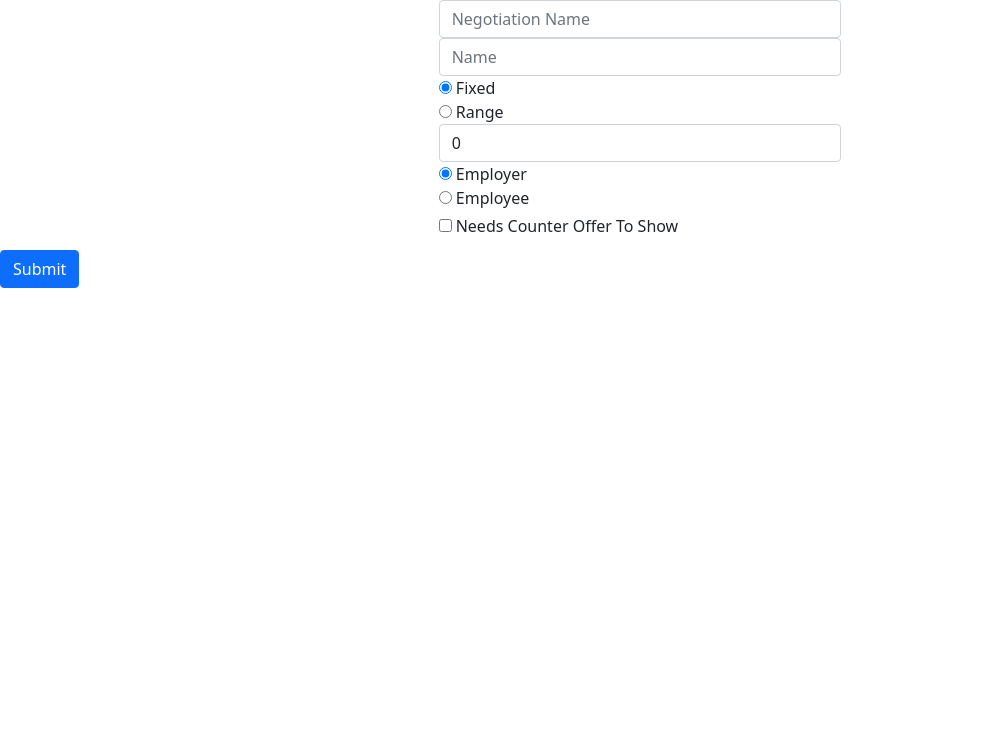
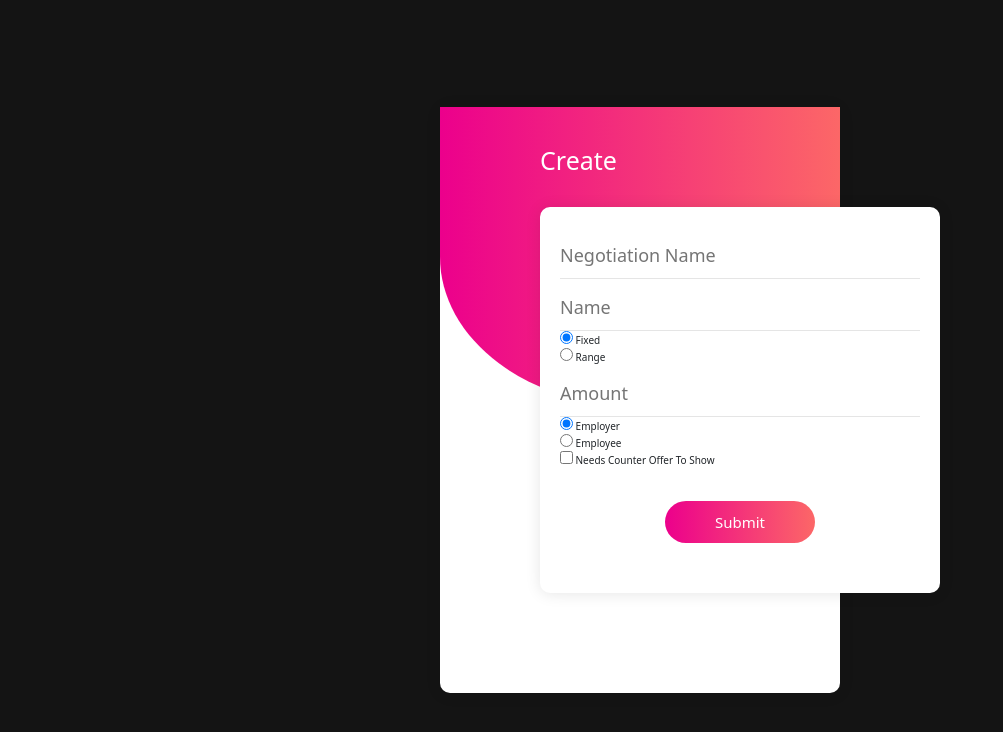
Before and after one commit to cybermv/SalaryNegotiator, an Angular app in the folder Vele.SalaryNegotiator.Web/clientApp/: page / in a window 1280 px wide. Shown: the top 732 px of the page, without its empty margins (0-1003 px from the left). Built offline with nearby package versions, Linux system fonts and the light colour scheme.

Commit message:
use new style

```diff
--- a/Vele.SalaryNegotiator.Web/clientApp/src/app/components/home/home.component.html
+++ b/Vele.SalaryNegotiator.Web/clientApp/src/app/components/home/home.component.html
@@ -1 +1,3 @@
+<div id="wrapper">
 <app-new-negotiator-form></app-new-negotiator-form>
+</div>
--- a/Vele.SalaryNegotiator.Web/clientApp/src/app/components/home/home.component.scss
+++ b/Vele.SalaryNegotiator.Web/clientApp/src/app/components/home/home.component.scss
@@ -0,0 +1,15 @@
+#wrapper{
+  width: 90%;
+  height: 100vh;
+  margin: 0 auto;
+  display: flex;
+  justify-content: center;
+  align-items: center;
+}
+app-new-negotiator-form{
+  width: 100%;
+  height: 100%;
+  display: flex;
+  justify-content: center;
+  align-items: center;
+}
--- a/Vele.SalaryNegotiator.Web/clientApp/src/app/components/input-components/text-input/text-input.component.html
+++ b/Vele.SalaryNegotiator.Web/clientApp/src/app/components/input-components/text-input/text-input.component.html
@@ -1,3 +1,5 @@
+
 <input [ngClass]="textInputInfo!.control.touched&&textInputInfo!.control.invalid? 'alert-danger-validation':''"
-  [formControl]="textInputInfo!.control" type="text" class="form-control"
+  [formControl]="textInputInfo!.control" type="text"
        id="{{textInputInfo!.id}}" placeholder="{{textInputInfo!.placeholder}}" >
+<span class="bar"></span>
--- a/Vele.SalaryNegotiator.Web/clientApp/src/app/components/input-components/text-input/text-input.component.scss
+++ b/Vele.SalaryNegotiator.Web/clientApp/src/app/components/input-components/text-input/text-input.component.scss
@@ -1,4 +1,33 @@
-.alert-danger-validation {
-  background-color: orangered;
-  color: white
+.alert-danger-validation::placeholder { /* Chrome, Firefox, Opera, Safari 10.1+ */
+  color: red;
+  opacity: 1; /* Firefox */
 }
+input{
+  position: relative;
+  width: 100%;
+  padding: 1rem 0;
+  margin-top: .5rem;
+  border: none;
+  outline: none;
+  font-size: 1.8rem;
+  color: #fc6767;
+}
+.bar{
+  position: absolute;
+  left: 0;
+  bottom: 0;
+  background-color: rgba(0,0,0,.1);
+  width: 100%;
+  height: 1px;
+}
+.bar::before{
+  content: '';
+  position: absolute;
+  background-color: #fc6767;
+  width: 0;
+  height: 2px;
+  transition: width 650ms;
+}
+input:focus + .bar::before{
+  width: 100%;
+}
--- a/Vele.SalaryNegotiator.Web/clientApp/src/app/components/new-negotiator-form/new-negotiator-form.component.html
+++ b/Vele.SalaryNegotiator.Web/clientApp/src/app/components/new-negotiator-form/new-negotiator-form.component.html
@@ -1,29 +1,33 @@
+
+<div class="form-container">
+  <span class="form-heading"> Create </span>
   <form [formGroup]="form">
-  <div class="col-lg-4 col-sm-12 mb-2 container ">
-    <div class="form-group">
+      <div class="input-group">
         <app-text-input [textInputInfo]="negotiationNameInfo"></app-text-input>
       </div>
-    <div class="form-group">
+      <div class="input-group">
         <app-text-input [textInputInfo]="nameInfo"></app-text-input>
       </div>
-    <div class="form-group">
+      <div class="input-group">
         <app-radio-input [radioInputInfo]="typeInfo"></app-radio-input>
       </div>
-    <div *ngIf="type.value==offerType.Fixed" class="form-group">
+      <div *ngIf="type.value==offerType.Fixed" class="input-group">
         <app-text-input [textInputInfo]="amountInfo"></app-text-input>
       </div>
-    <div *ngIf="type.value==offerType.Range" class="form-group">
+      <div *ngIf="type.value==offerType.Range" class="input-group">
         <app-text-input [textInputInfo]="minAmountInfo"></app-text-input>
       </div>
-    <div *ngIf="type.value==offerType.Range" class="form-group">
+      <div *ngIf="type.value==offerType.Range" class="input-group">
         <app-text-input [textInputInfo]="maxAmountInfo"></app-text-input>
       </div>
-    <div class="form-group">
+      <div class="input-group">
         <app-radio-input [radioInputInfo]="sideInfo"></app-radio-input>
       </div>
-    <div class="form-group">
+      <div class="input-group">
         <app-checkbox-input [checkboxInputInfo]="needsCounterOfferToShowInfo"></app-checkbox-input>
       </div>
+    <div class="input-group">
+    <button class="submit-btn" (click)="onSubmit()">Submit</button>
     </div>
-  <button class="btn btn-primary" (click)="onSubmit()">Submit</button>
   </form>
+</div>
--- a/Vele.SalaryNegotiator.Web/clientApp/src/app/components/new-negotiator-form/new-negotiator-form.component.scss
+++ b/Vele.SalaryNegotiator.Web/clientApp/src/app/components/new-negotiator-form/new-negotiator-form.component.scss
@@ -0,0 +1,82 @@
+
+app-text-input{
+  width: 100%;
+}
+.form-container{
+  width: 100%;
+  max-width: 40rem;
+  background-color: #ffffff;
+  position: relative;
+  padding: 10rem 0;
+  box-shadow: 0 1px 1.5rem rgba(0,0,0,.1);
+  border-radius: 1rem;
+  z-index: 1;
+}
+.form-container::before{
+  content: '';
+  position: absolute;
+  top: 0;
+  left: 0;
+  width: 100%;
+  height: 30rem;
+  background: linear-gradient(to left , #fc6767, #ec008c);
+  border-bottom-right-radius: 100%;
+  border-bottom-left-radius: 100%;
+  z-index: -1;
+}
+
+.form-heading{
+color: white;
+  font-size: 2.5rem;
+  position: absolute;
+  top: 3.5rem;
+  left: 10rem;
+}
+
+form{
+  transform: translateX(10rem);
+  padding: 2rem 0;
+  background-color: white;
+  border-radius: 1rem;
+  box-shadow: 0 1px 1.5rem rgba(0,0,0,.1);
+}
+
+.input-group{
+  width: 90%;
+  margin: 0 auto;
+  position: relative;
+  display: flex;
+  align-items: baseline;
+}
+
+.submit-btn{
+  margin: 3rem auto;
+  padding: 1rem 5rem;
+  background: linear-gradient(to left , #fc6767, #ec008c);
+  border: none;
+  color: white;
+  font-size: 1.5rem;
+  cursor: pointer;
+  border-radius: 3rem;
+}
+.submit-btn:focus,
+.submit-btn:hover{
+  background: linear-gradient(to left , #ec008c, #fc6767);
+}
+
+@media screen and (max-width: 700px){
+  .form-container::before{
+    height: 10rem;
+  }
+
+  .form-heading{
+    left: 50%;
+    transform: translateX(-50%);
+  }
+
+  form{
+    border-radius: initial;
+    transform: initial;
+    box-shadow: none ;
+  }
+}
--- a/Vele.SalaryNegotiator.Web/clientApp/src/app/components/new-negotiator-form/new-negotiator-form.component.ts
+++ b/Vele.SalaryNegotiator.Web/clientApp/src/app/components/new-negotiator-form/new-negotiator-form.component.ts
@@ -17,9 +17,9 @@ export class NewNegotiatorFormComponent implements OnInit {
     name: new FormControl('', [Validators.required]),
     side: new FormControl('1', [Validators.required]),
     type: new FormControl('1', [Validators.required]),
-    amount: new FormControl('0', [Validators.required]),
-    maxAmount: new FormControl('0', [Validators.required]),
-    minAmount: new FormControl('0', [Validators.required]),
+    amount: new FormControl('', [Validators.required]),
+    maxAmount: new FormControl('', [Validators.required]),
+    minAmount: new FormControl('', [Validators.required]),
     needsCounterOfferToShow: new FormControl(false, ),
   });
   negotiationNameInfo=new TextInputInfo('negotiationName','negotiationName','Negotiation Name',this.negotiationName,'VALID');
@@ -72,6 +72,7 @@ export class NewNegotiatorFormComponent implements OnInit {
   }
 
   onSubmit(){
+    this.form.markAllAsTouched()
     console.log(this.form.value);
     if(this.form.valid){
       var negotiationCreateRequest=new NegotiationCreateRequest(
--- a/Vele.SalaryNegotiator.Web/clientApp/src/styles.scss
+++ b/Vele.SalaryNegotiator.Web/clientApp/src/styles.scss
@@ -1 +1,12 @@
-/* You can add global styles to this file, and also import other style files */
+body{
+  background-color:#141414;
+}
+*{
+  margin: 0;
+  padding: 0;
+  box-sizing: border-box;
+}
+html{
+  font-size: 10px;
+  font-family: 'Roboto', sans-serif;
+}
```
Lines whose indentation alone changed are shown as unchanged.
